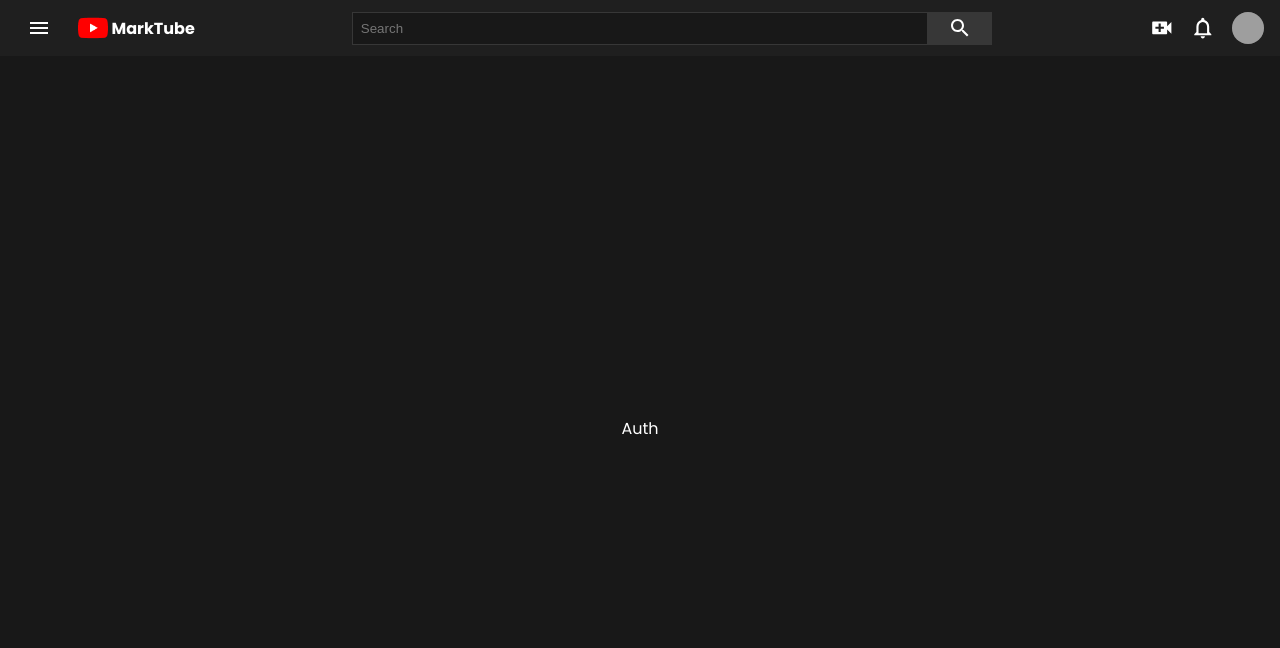
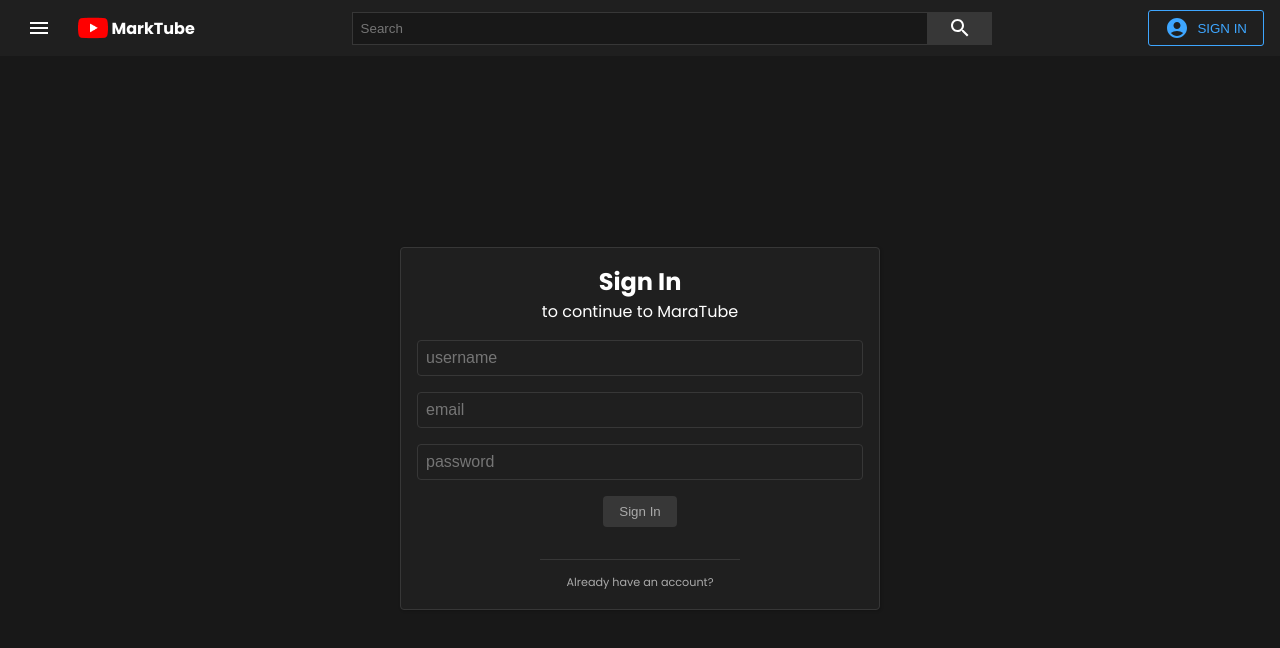
Before and after one commit to Marchelllo27/youtube-clone, a React (Vite) app: page /auth in a window 1280 px wide. Shown: the top 648 px of the page. Built offline with nearby package versions, Linux system fonts and the light colour scheme; grey boxes are pictures that could not be loaded.

Commit message:
login form in process

```diff
--- a/package.json
+++ b/package.json
@@ -15,6 +15,7 @@
     "@mui/icons-material": "^5.10.2",
     "@mui/material": "^5.10.2",
     "@reduxjs/toolkit": "^1.8.5",
+    "formik": "^2.2.9",
     "react": "^18.2.0",
     "react-dom": "^18.2.0",
     "react-redux": "^8.0.2",
--- /dev/null
+++ b/src/Auth/Title.jsx
@@ -0,0 +1,21 @@
+import styled from "styled-components";
+
+const Container = styled.div`
+  margin-bottom: 1rem;
+`;
+
+const MainTitle = styled.h1``;
+const SubTitle = styled.h2`
+  font-size: 1rem;
+  font-weight: 400;
+`;
+
+const Title = ({ title, subtitle }) => {
+  return (
+    <Container>
+      <MainTitle>{title}</MainTitle>
+      <SubTitle>{subtitle}</SubTitle>
+    </Container>
+  );
+};
+export default Title;
--- a/src/components/Content/Content.jsx
+++ b/src/components/Content/Content.jsx
@@ -13,14 +13,14 @@
 const Auth = React.lazy(() => import("../../pages/Auth"));
 
 const Container = styled.section`
+  display: flex;
+  justify-content: center;
+  align-items: center;
   flex: 1;
   min-height: calc(100vh - var(--header-height));
   margin-top: var(--header-height);
   margin-left: ${props =>
     props.smallMenu ? "var(--little-menu-width)" : props.mainMenu ? "var(--main-menu-width)" : "0"};
-    display: flex;
-    justify-content: center;
-    align-items: center;
 `;
 
 const Content = () => {
--- a/src/components/Header/Header.jsx
+++ b/src/components/Header/Header.jsx
@@ -36,7 +36,7 @@
 const Header = () => {
   const { showMobileMenu } = useSelector(state => state.ui);
   const forTabletsAndHigher = useMediaQuery("(min-width:30rem)");
-  const userIsLoggedIn = true;
+  const userIsLoggedIn = false;
 
   return (
     <Container hideScrollbar={showMobileMenu}>
--- /dev/null
+++ b/src/components/Shared/CustomInput.jsx
@@ -0,0 +1,18 @@
+import styled from "styled-components";
+
+const Input = styled.input`
+  width: 100%;
+  padding: 0.5rem;
+  background-color: transparent;
+  border: 1px solid ${({ theme }) => theme.soft};
+  border-radius: 4px;
+  margin-bottom: 1rem;
+  outline: none;
+  color: white;
+  font-size: 1rem;
+`;
+
+const CustomInput = props => {
+  return <Input {...props} />;
+};
+export default CustomInput;
--- a/src/components/Shared/Hr.jsx
+++ b/src/components/Shared/Hr.jsx
@@ -16,7 +16,7 @@
   }
 `;
 
-const Hr = ({ grid }) => {
-  return <ContainerHr gridBigScreen={grid} />;
+const Hr = ({ grid, ...props }) => {
+  return <ContainerHr {...props} gridBigScreen={grid} />;
 };
 export default Hr;
--- a/src/pages/Auth.jsx
+++ b/src/pages/Auth.jsx
@@ -1,4 +1,88 @@
+import { useState } from "react";
+import styled from "styled-components";
+import { useFormik } from "formik";
+// EXTRA
+import { useSelector } from "react-redux";
+import CustomInput from "../components/Shared/CustomInput";
+import Title from "../Auth/Title";
+import Hr from "../components/Shared/Hr";
+
+const Container = styled.div`
+  width: 90%;
+  max-width: 30rem;
+  padding: 1rem;
+  background-color: ${({ theme }) => theme.bgLighter};
+  border: 1px solid ${({ theme }) => theme.soft};
+  border-radius: 4px;
+  box-shadow: ${({ isDarkTheme }) => !isDarkTheme && "1px 1px 3px rgba(0, 0, 0, 0.2)"};
+  text-align: center;
+
+  transition: height 2s ease;
+`;
+
+const SignIn = styled.form``;
+
+const Button = styled.button`
+  background-color: ${({ theme }) => theme.soft};
+  color: ${({ theme }) => theme.textSoft};
+  padding: 0.5rem 1rem;
+  border-radius: 4px;
+  transition: all 0.2s ease;
+
+  &:hover {
+    background-color: #555555;
+    color: white;
+  }
+`;
+
+const ChangeMode = styled.small`
+  font-size: 0.7rem;
+  color: ${({ theme }) => theme.textSoft};
+  cursor: pointer;
+`;
+
 const Auth = () => {
-  return <div>Auth</div>;
+  const [showLoginForm, setShowLoginForm] = useState(false);
+  const { isDarkTheme } = useSelector(state => state.ui);
+
+  const { values, handleChange, handleSubmit, handleBlur, errors, touched } = useFormik({
+    initialValues: {
+      username: "",
+      email: "",
+      password: "",
+    },
+  });
+
+  const title = showLoginForm ? "Login" : "Sign In";
+  const buttonText = showLoginForm ? "Login" : "Sign In";
+
+  const submitFormHandler = e => {
+    e.preventDefault();
+    console.log("Sending...");
+  };
+
+  const changeModeHandler = e => {
+    setShowLoginForm(prev => !prev);
+  };
+  return (
+    <Container>
+      <Title title={title} subtitle="to continue to MaraTube" />
+      <SignIn onSubmit={submitFormHandler}>
+        <CustomInput id="username" type="text" name="username" placeholder="username" required />
+
+        {!showLoginForm && <CustomInput id="email" type="email" name="email" placeholder="email" required />}
+
+        <CustomInput id="password" type="password" name="password" placeholder="password" required />
+
+        <Button isDarkTheme={isDarkTheme}>{buttonText}</Button>
+
+        <Hr style={{ width: "200px", margin: " 2rem auto 0.5rem" }} />
+
+        <ChangeMode onClick={changeModeHandler}>
+          {showLoginForm ? "Don't have an account yet?" : "Already have an account?"}
+        </ChangeMode>
+      </SignIn>
+    </Container>
+  );
 };
 export default Auth;
```
Also changed, not shown: 1 other file (tests, documents, lock files or other folders).
